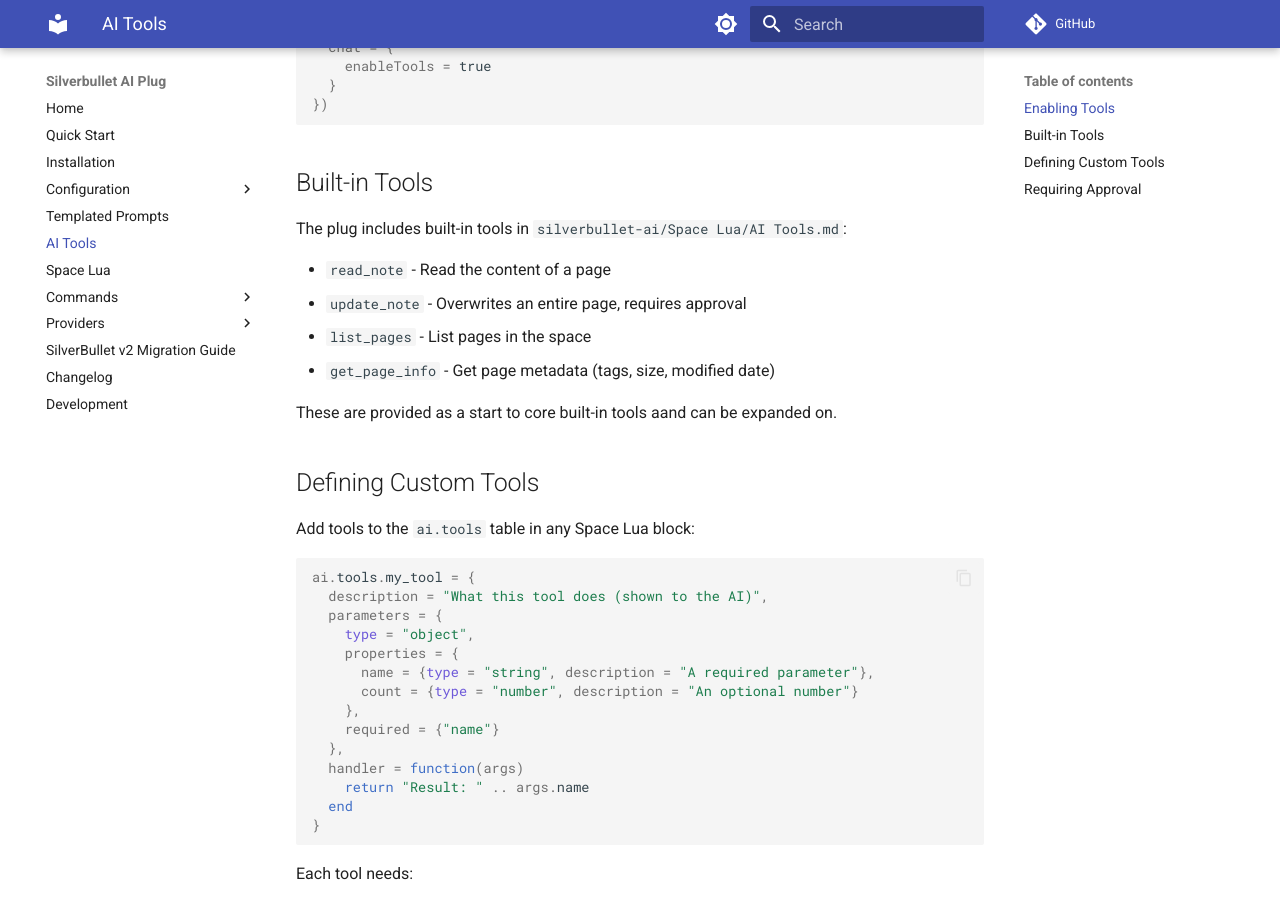
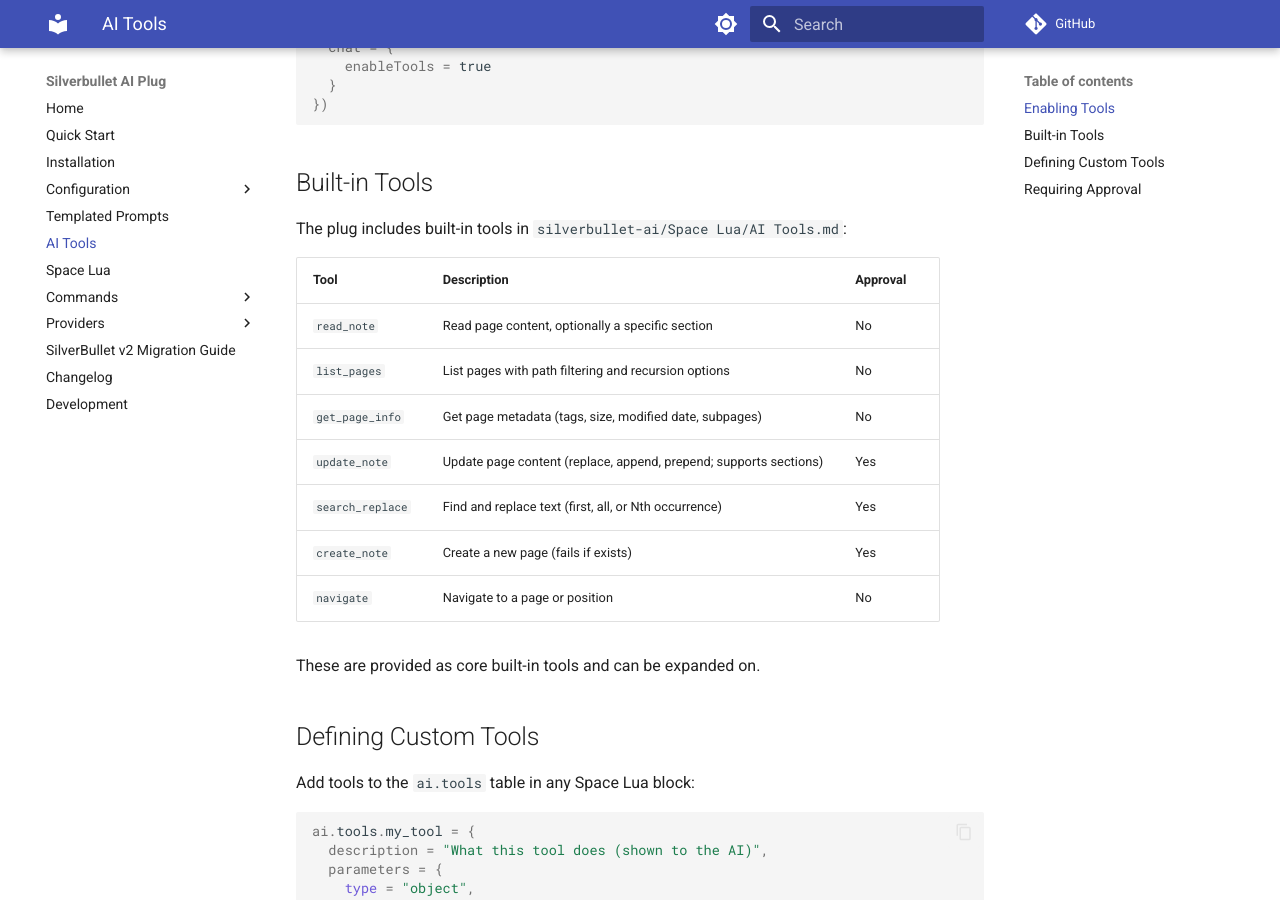
Before and after one commit to justyns/silverbullet-ai, an MkDocs documentation site: the page built from docs/AI Tools.md, in a window 1280 px wide and 900 px high, scrolled down 355 px. Built offline with MkDocs 1.6.1 and Material for MkDocs 9.7.7, drawn with Linux system fonts in a browser that asks for light colours; comment, search, counter and statistics services are not loaded.

Commit message:
Add a search and replace tool

```diff
--- a/docs/AI Tools.md
+++ b/docs/AI Tools.md
@@ -18,12 +18,17 @@
 
 The plug includes built-in tools in `silverbullet-ai/Space Lua/AI Tools.md`:
 
-- `read_note` - Read the content of a page
-- `update_note` - Overwrites an entire page, requires approval
-- `list_pages` - List pages in the space
-- `get_page_info` - Get page metadata (tags, size, modified date)
+| Tool | Description | Approval |
+|------|-------------|----------|
+| `read_note` | Read page content, optionally a specific section | No |
+| `list_pages` | List pages with path filtering and recursion options | No |
+| `get_page_info` | Get page metadata (tags, size, modified date, subpages) | No |
+| `update_note` | Update page content (replace, append, prepend; supports sections) | Yes |
+| `search_replace` | Find and replace text (first, all, or Nth occurrence) | Yes |
+| `create_note` | Create a new page (fails if exists) | Yes |
+| `navigate` | Navigate to a page or position | No |
 
-These are provided as a start to core built-in tools aand can be expanded on.
+These are provided as core built-in tools and can be expanded on.
 
 ## Defining Custom Tools
 
```
Also changed, not shown: docs/Configuration/Chat Instructions.md (+2 -0 lines), docs/Providers/OpenAI.md (+0 -16 lines), silverbullet-ai/Space Lua/AI Tools.md (+99 -0 lines).
